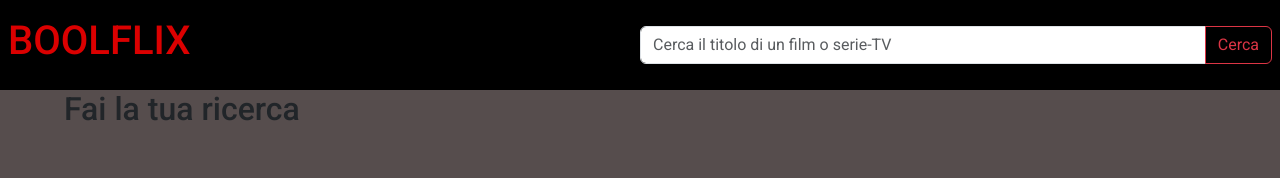
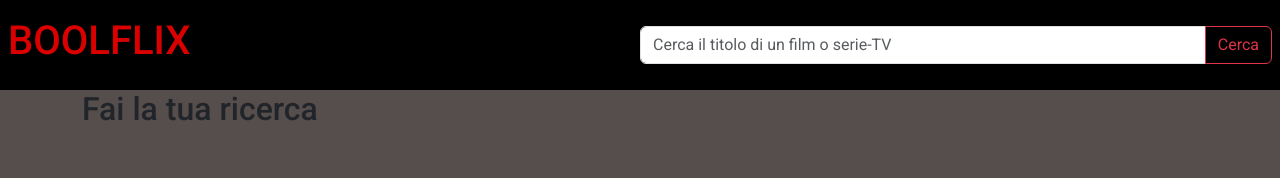
Before and after one commit to Nik0-9/vite-boolflix, a Vue app: page / in a window 1280 px wide. Shown: the top 178 px of the page. Built offline with nearby package versions, Linux system fonts and the light colour scheme.

Commit message:
m-auto doesn't work

```diff
--- a/src/components/MainComponent.vue
+++ b/src/components/MainComponent.vue
@@ -1,11 +1,9 @@
 <template>
-    <main>
-        <div class="my-container">
-            <div v-if="store.qString.params.query">
+    <main class="container m-auto ">
+            <div v-if="store.qString.params.query" class="m-auto">
                 <MovieList  />
             </div>
             <h2 v-else>Fai la tua ricerca</h2>
-        </div>
     </main>
 </template>
 
@@ -30,7 +28,6 @@ main{
 }
 .my-container{
     width: 90%;
-    margin: 0 auto;
 }
 
 </style>
--- a/src/components/MovieList.vue
+++ b/src/components/MovieList.vue
@@ -34,8 +34,9 @@ h2 {
     margin: 20px 0;
 }
 div{
-    width: calc(100% / 6);
+    width: 250px;
     display: inline-block;
+
 }
 
 </style>
```
